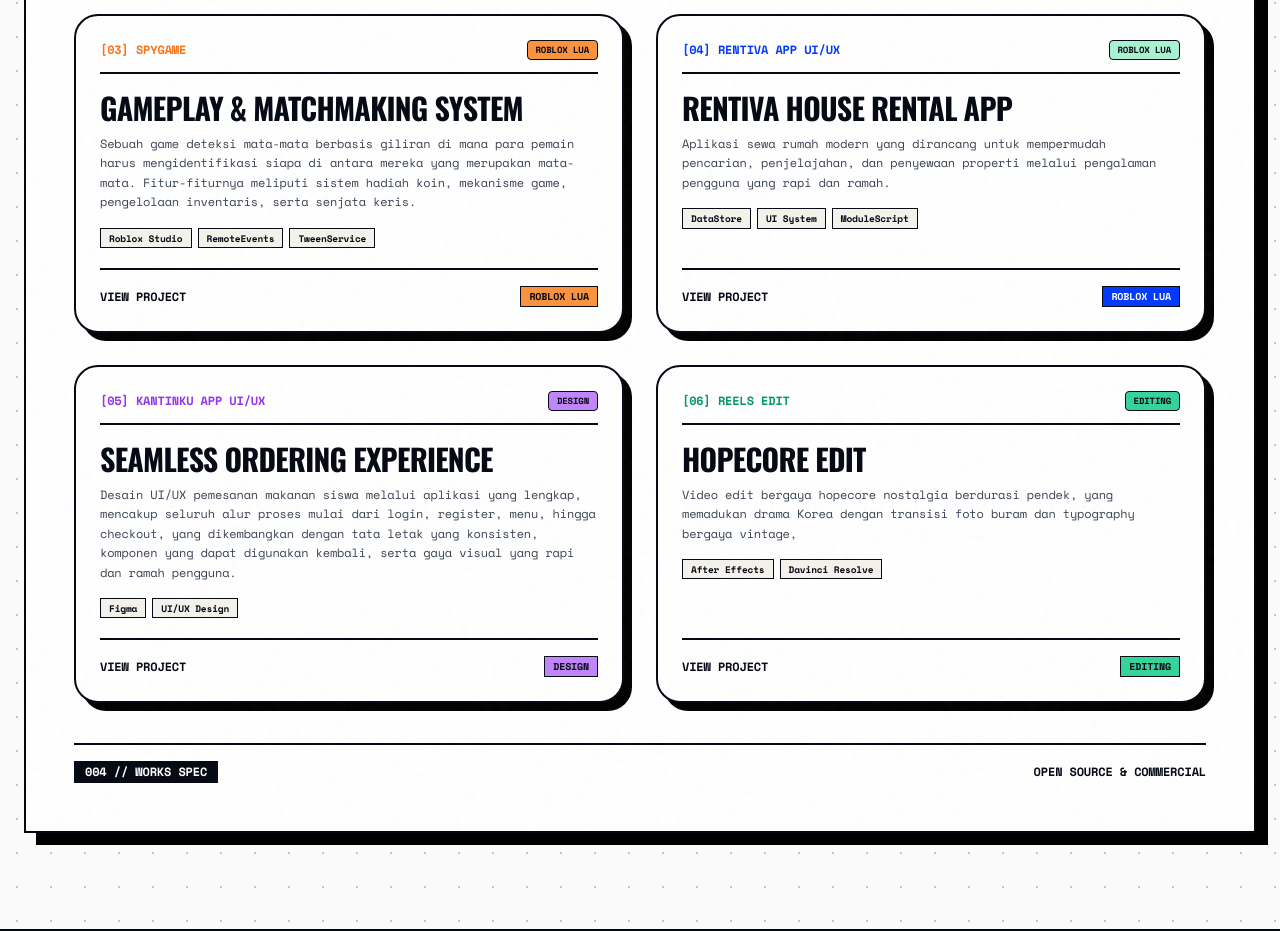
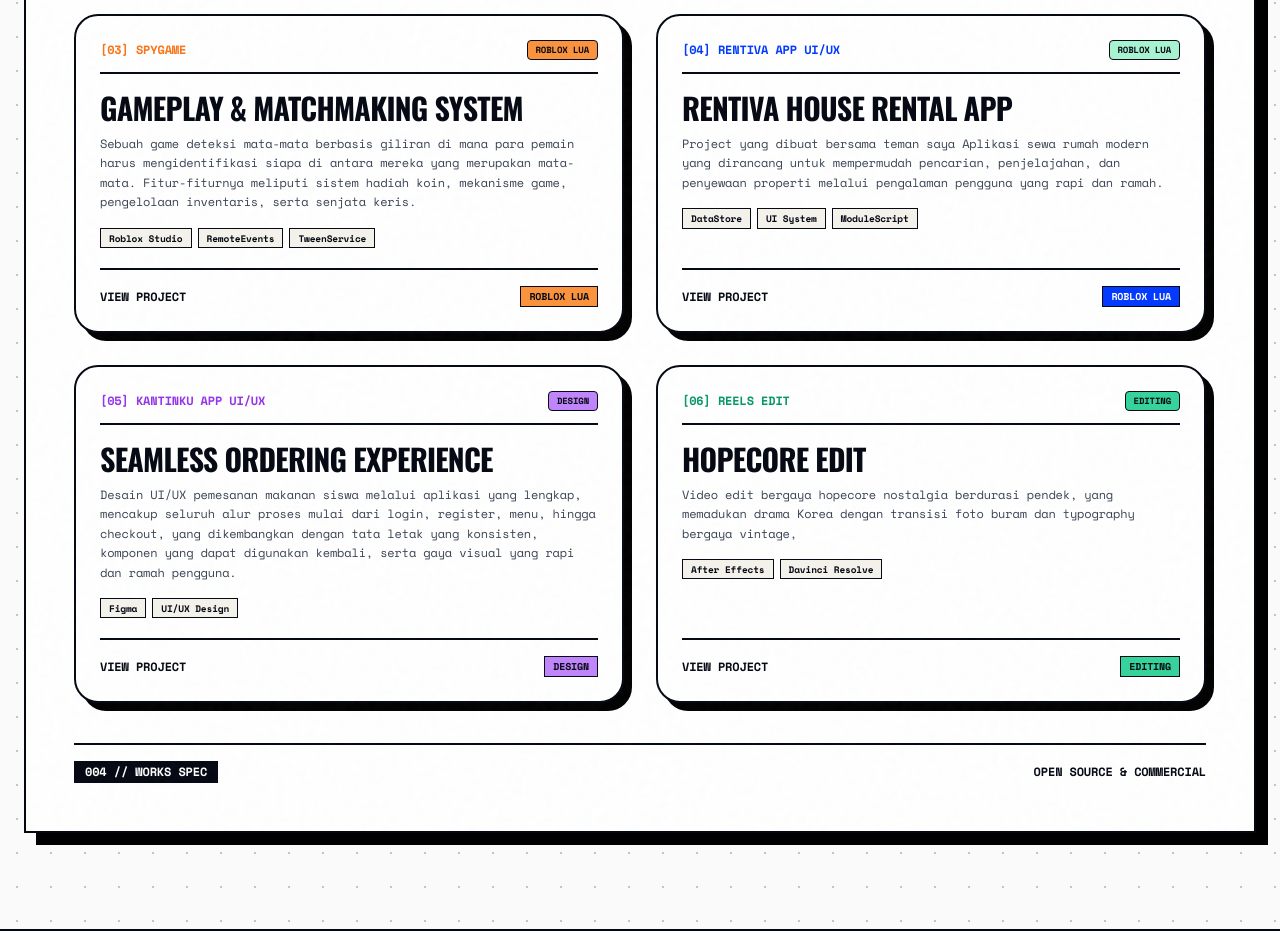
Before and after one commit to 4kromm/portfolio, an Astro site: page / in a window 1280 px wide. Shown: the part 5260-6191 px from the top of the page. Built offline with nearby package versions, Linux system fonts and the light colour scheme; Astro itself is replaced by a stand-in of ours.

Commit message:
Update portfolio projects and gitignore

```diff
--- a/src/components/Projects.astro
+++ b/src/components/Projects.astro
@@ -140,7 +140,7 @@
                 Rentiva House Rental App
               </h3>
               <p class="font-mono text-xs text-gray-700 dark:text-gray-300 leading-relaxed mb-4">
-                Aplikasi sewa rumah modern yang dirancang untuk mempermudah pencarian, penjelajahan, dan penyewaan properti melalui pengalaman pengguna yang rapi dan ramah.
+                Project yang dibuat bersama teman saya Aplikasi sewa rumah modern yang dirancang untuk mempermudah pencarian, penjelajahan, dan penyewaan properti melalui pengalaman pengguna yang rapi dan ramah.
               </p>
 
               <div class="flex flex-wrap gap-1.5 mb-5 font-mono text-[9.5px] font-bold">
```
Also changed, not shown: 1 other file.
